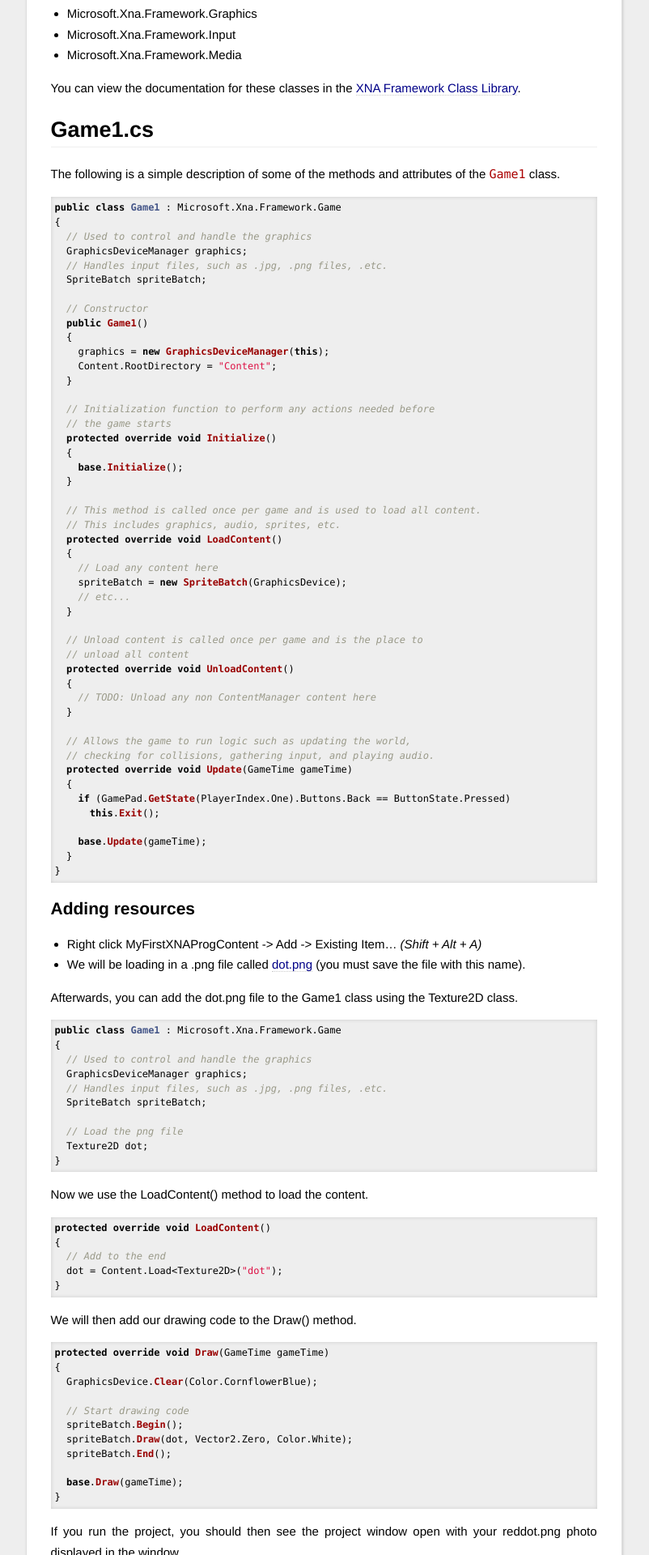
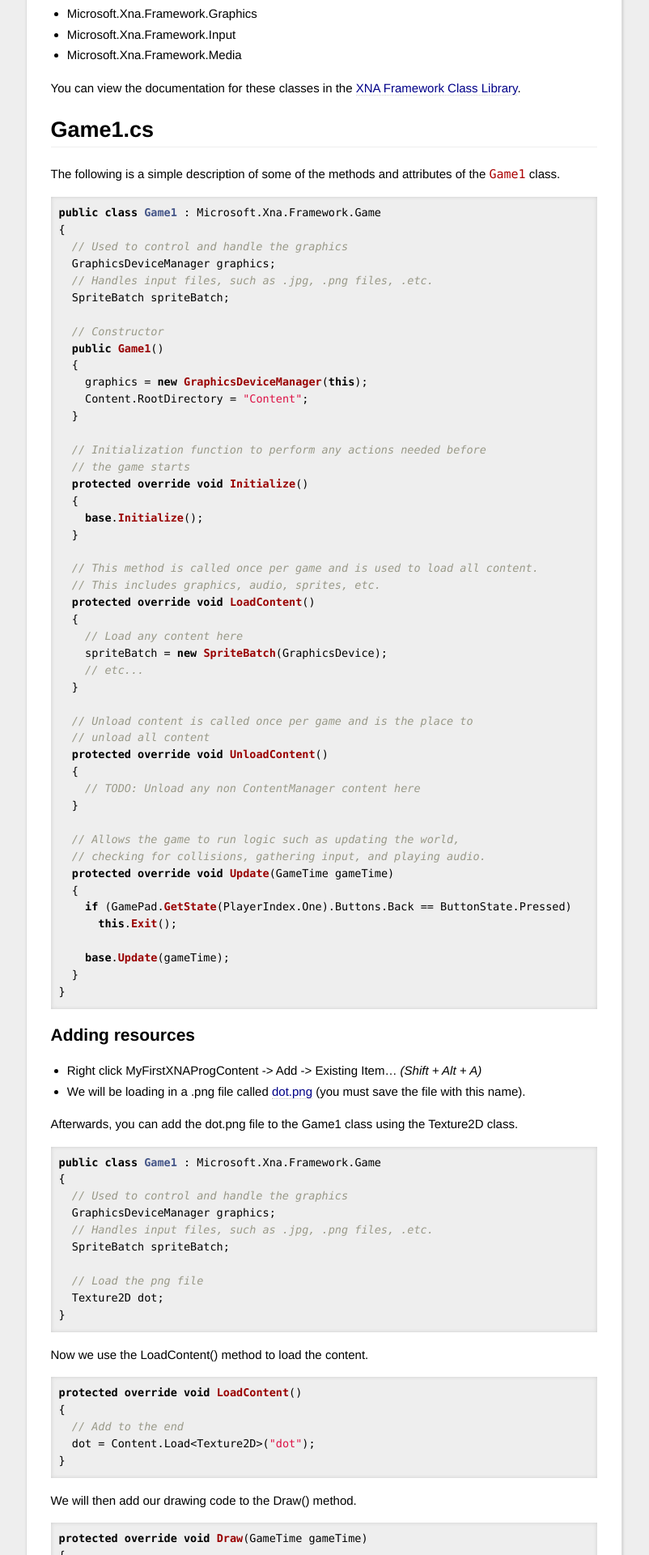
Before and after one commit to caseyscarborough/notes, a Jekyll site: the page built from _posts/2013-08-15-game-design-ii.md, in a window 1280 px wide. Shown: the part 579-2499 px from the top of the page at 81% size, without its empty margins (240-1042 px from the left). Built offline with Jekyll 4.4.1, drawn with Linux system fonts in a browser that asks for light colours; Markdown is read by kramdown in place of the engine named in the settings.

Commit message:
Small styling changes.

```diff
--- a/css/main.css
+++ b/css/main.css
@@ -95,7 +95,7 @@
 /*****************************************************************************/
 
 .site {
-  text-align: justify;
+  text-align: left;
   width: 45em;
   margin: 0px auto 20px;
   background: #fff;
@@ -199,9 +199,9 @@
 }
 
 .post pre {
-  padding: 5px;
+  padding: 10px;
   background: #eee;
-  font-size: 80%;
+  font-size: 90%;
   overflow: auto;
   line-height: 1.4em;
   box-shadow: inset 0 0 5px #ccc;
```
